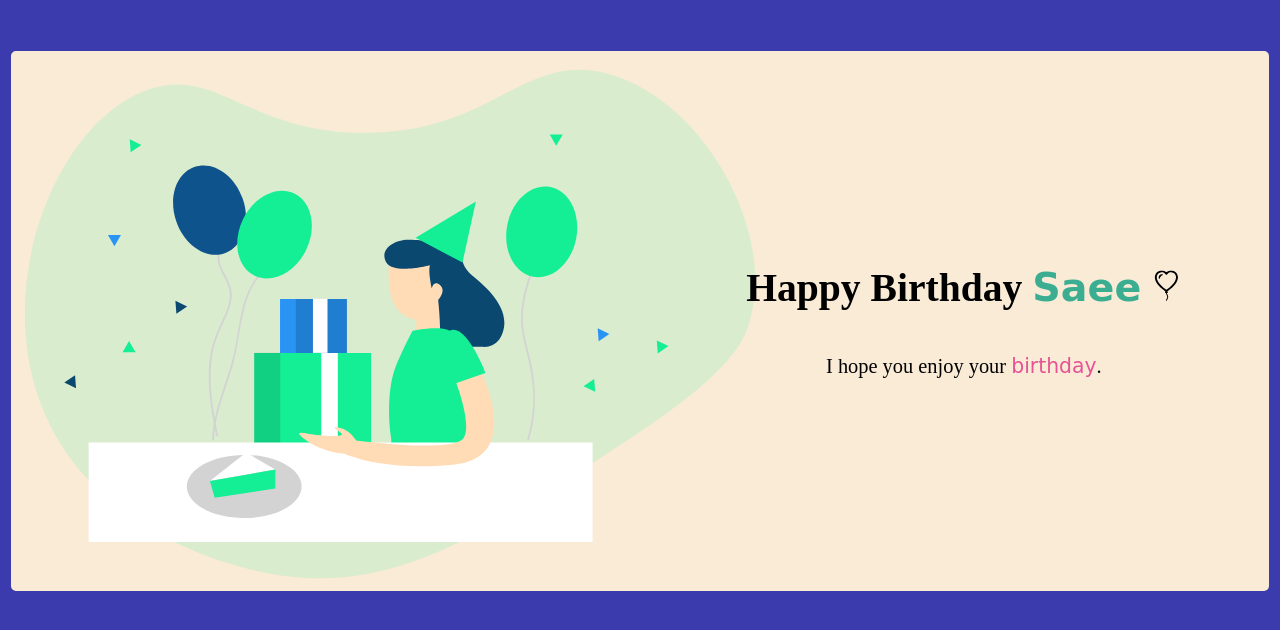
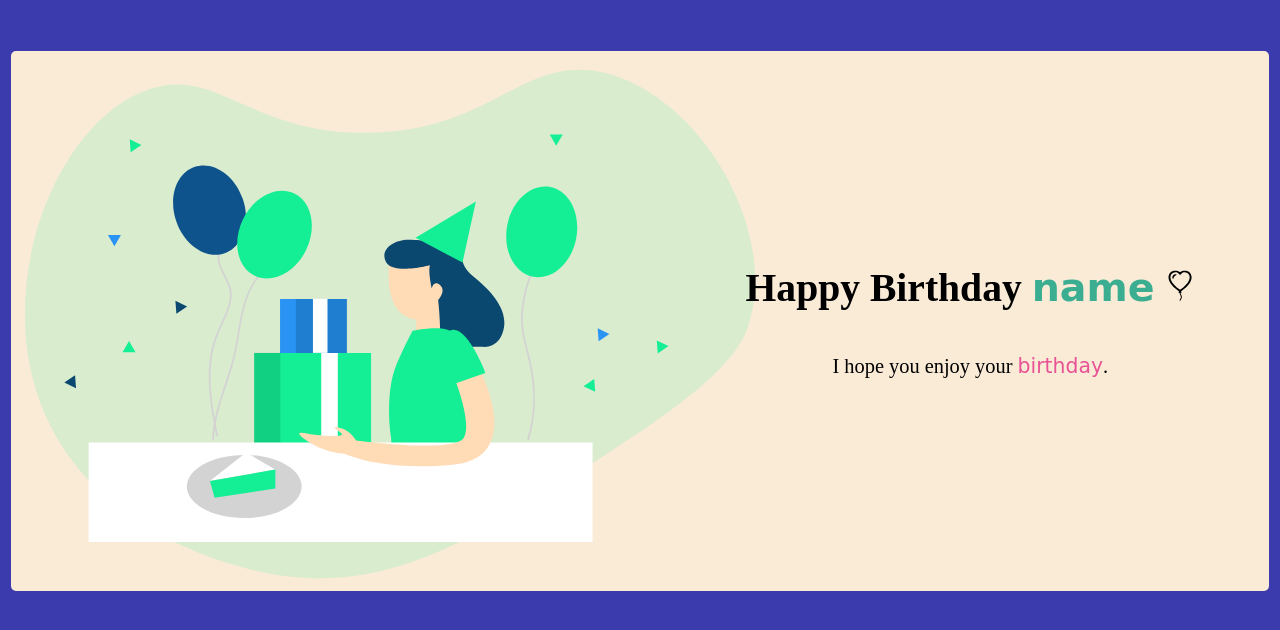
Before and after one commit to VivekBhalke/birthday, a plain HTML site: page index.html in a window 1280 px wide. Drawn offline with Linux system fonts and the light colour scheme; a web font is replaced by a local one.

Commit message:
inital commit

```diff
--- a/index.html
+++ b/index.html
@@ -13,7 +13,7 @@
     <div class="container">
         <img class="image" src="./birthday.svg" alt="birthday image">
         <div class="h">
-            <h1 class="heading">Happy Birthday <span class="span1">Saee</span> <img class="heart" src="./balloon-heart.svg"  alt=""></h1>
+            <h1 class="heading">Happy Birthday <span class="span1">name</span> <img class="heart" src="./balloon-heart.svg"  alt=""></h1>
             <p class="paragraph">I hope you enjoy your <span class="span2">birthday</span>.</p>
         </div>
     </div>
```
